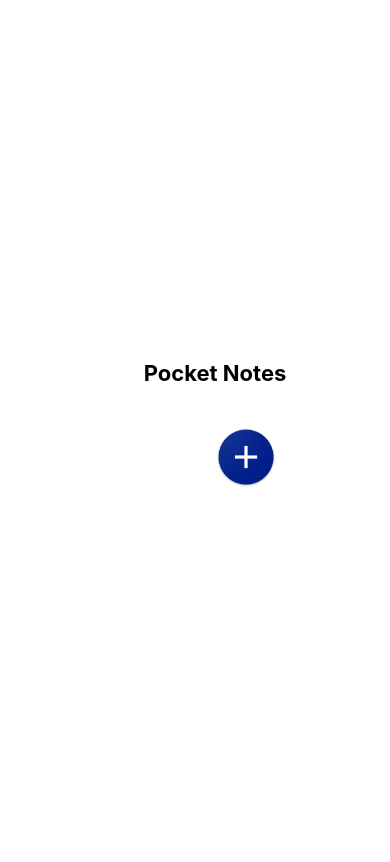
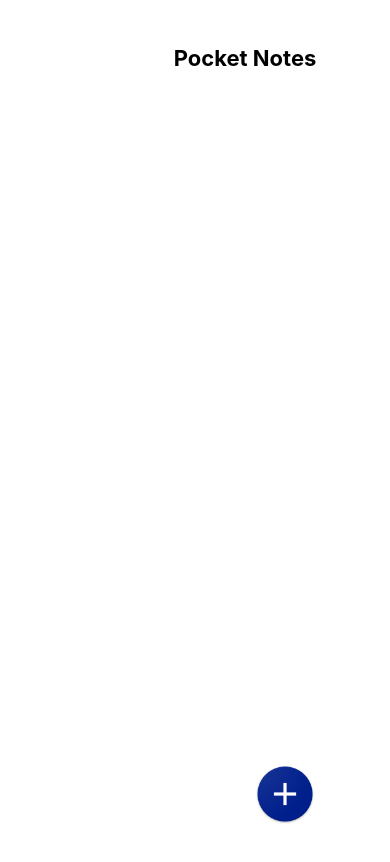
Before and after one commit to yoshithakammili/NoteApp-RectJS, a React (Vite) app: page / in a window 390 px wide. Shown: the top 862 px of the page. Built offline with nearby package versions, Linux system fonts and the light colour scheme.

Commit message:
mobile view

```diff
--- a/src/mobileApp.css
+++ b/src/mobileApp.css
@@ -1,4 +1,5 @@
 .mobile-app-container {
-  margin: 0 !important;
-  padding-left: 0 !important;
+  height: 100vh;
+  width: 100%;
+  align-items: start;
 }
--- a/src/notesgroup/Chat.jsx
+++ b/src/notesgroup/Chat.jsx
@@ -33,6 +33,7 @@ const Chat = ({ contact,onBackToContacts }) => {
   const handleSend = (note) => {
     console.log("selected note =" + note);
     // NoteService.addNoteToGroup(contact, note);
+    if(inputvalue!=null && inputvalue!=""){
     const updatedNotes = [
       ...getAllNotes,
       { note: inputvalue, timestamp: new Date().getTime() },
@@ -44,6 +45,7 @@ const Chat = ({ contact,onBackToContacts }) => {
 
     // Clear the input value after sending
     setInputValue("");
+  }
   };
   return (
     <div className="chat-container-outer">
--- a/src/notesgroup/Contacts.jsx
+++ b/src/notesgroup/Contacts.jsx
@@ -83,8 +83,8 @@ const Contacts = ({ onSelectContact }) => {
                 alignItems: "center",
                 marginBottom: 25,
                 cursor: "pointer",
-                backgroundColor:
-                  index === selectedNoteIndex ? "grey" : "transparent",
+                backgroundColor: index === selectedNoteIndex ? "#2F2F2F2B" : "transparent",
+                borderRadius:index === selectedNoteIndex ? 10 : 0,
               }}
               onClick={() => handleContactSelect(note.noteName, index)}
             >
--- a/src/notesgroup/Dialog.css
+++ b/src/notesgroup/Dialog.css
@@ -60,3 +60,7 @@
   background-color: blue;
   color: #fff;
 }
+
+.toast{
+  color: red;
+}
--- a/src/notesgroup/NotesGroupDesgin.css
+++ b/src/notesgroup/NotesGroupDesgin.css
@@ -1,9 +1,12 @@
 .app-container {
   margin-left: 40px;
+  height: 100vh;
+  display: flex;
+  flex-direction: column;
+  justify-content: space-between;
 }
 
 .header {
-
   background-color: #fff;
   padding: 10px;
   color: #000;
@@ -15,10 +18,14 @@
   z-index: 1000;
 }
 
+
 .list-container {
-
+  align-self: flex-start; /* Start from the top of the container */
+  align-items: flex-start; /* Align list items to the start */
   margin-top: 5%;
   margin-bottom: 10%;
+  flex-grow: 1; /* Allow the list to grow and fill the remaining space */
+  overflow-y: auto;
 }
 .content {
   flex-grow: 1;
@@ -27,15 +34,27 @@
 
 
 .sticky-button {
-  position: fixed;
-
-  position: sticky;
+  position: sticky; /* Stick to the bottom of the viewport */
+  bottom: 10px; /* Adjust as needed */
+  right: 10px; /* Adjust as needed */
   color: #fff;
   border: none;
   padding: 10px 20px;
   border-radius: 5px;
+  float: right;
   cursor: pointer;
-  bottom: 0;
-  right: 0;
-  float: right;
+  margin-left: 50%;
+  z-index: 1000; /* Ensure it's above other content */
 }
+
+@media (max-width: 767px) {
+  .app-container {
+    width: 100%; /* Full width on mobile */
+    padding-bottom: 70px; /* Adjust for sticky button height */
+  }
+
+  .header {
+    width: calc(100% - 80px); /* Adjust for margin-left */
+    margin-left: 40px;
+  }
+}
--- a/src/notesgroup/chatdesgin.css
+++ b/src/notesgroup/chatdesgin.css
@@ -30,7 +30,7 @@
 .chatHeader {
   height: 100px;
   color: white;
-  background-color: blue;
+  background-color: #001F8B;
   position: sticky;
   display: flex;
   align-items: center;
@@ -42,7 +42,7 @@
 .input-container {
   position: relative;
   height: 100px; /* Adjust height as needed */
-  background-color: blue;
+  background-color:#001F8B;;
   color: white;
   padding: 10px;
   position: sticky;
@@ -94,8 +94,16 @@
 .circle-name {
   margin-left: 20px;
 }
+.back-button{
+  margin-left: 10px;
+}
 @media (min-width: 768px) {
   .back-button-mobile {
     display: none;
   }
 }
+@media (max-width: 767px) {
+  .chat-container {
+    width: 100%; /* Full width on mobile */
+  }
+}
```
Also changed, not shown: 4 other files (tests, documents, lock files or other folders).
